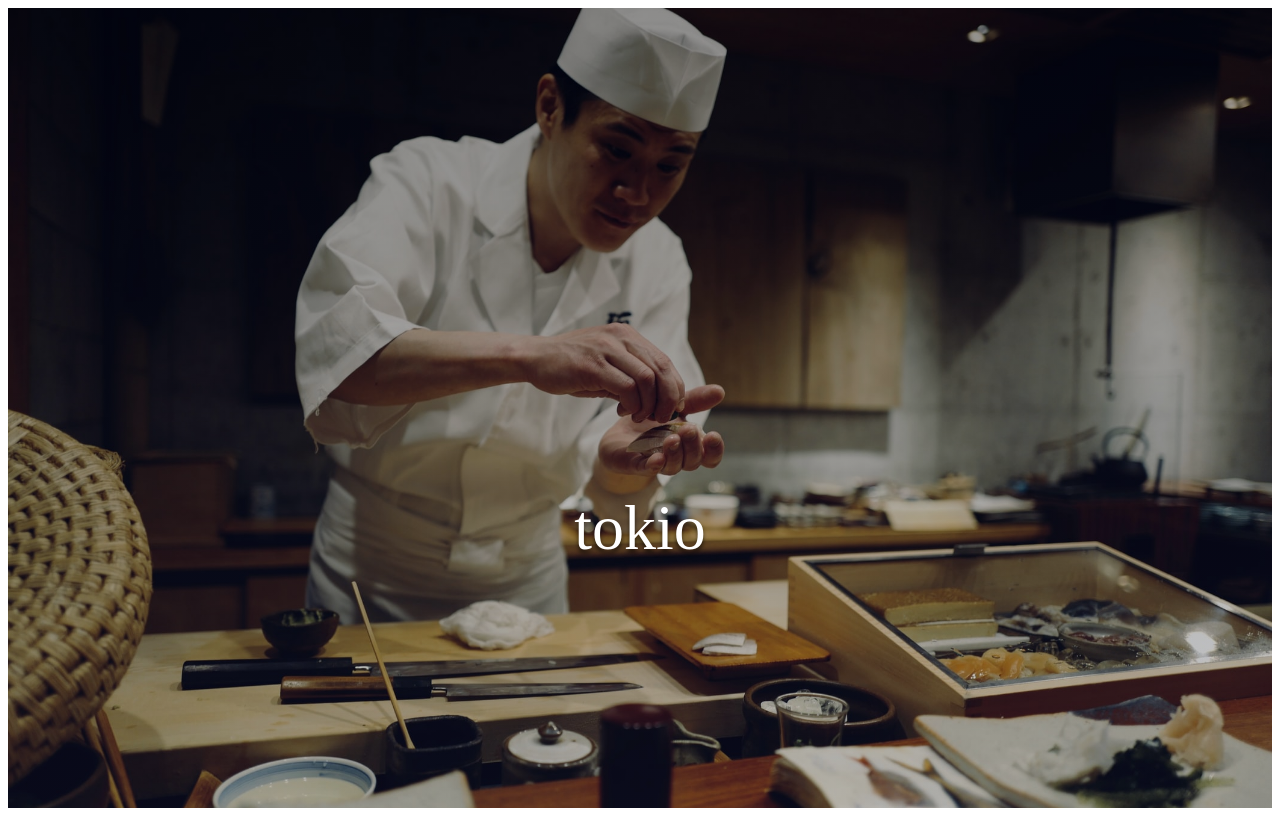
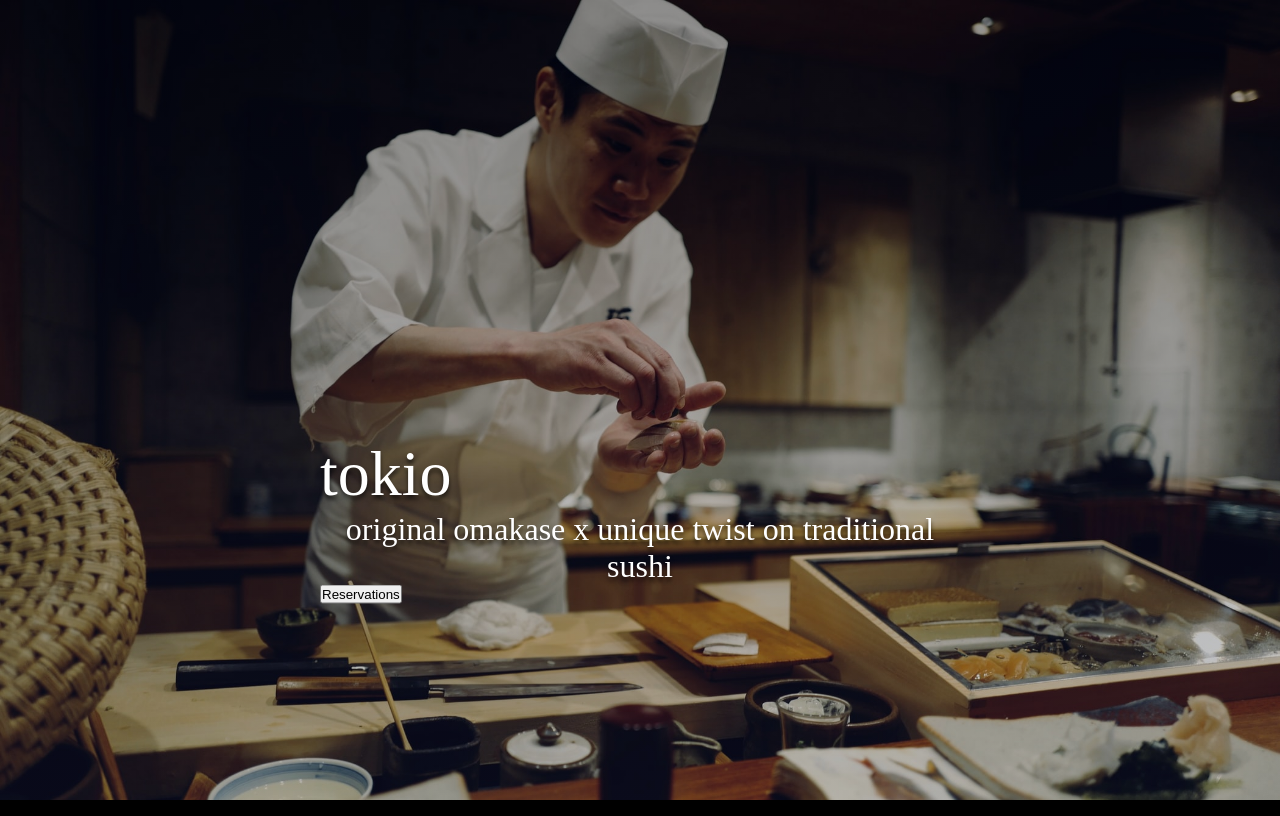
Before and after one commit to brandanpdx/tokio-sushi, a website: page index.html in a window 1280 px wide. Drawn offline with Linux system fonts and the light colour scheme; a web font is replaced by a local one.

Commit message:
add header elements

```diff
--- a/index.html
+++ b/index.html
@@ -1,5 +1,6 @@
 <!DOCTYPE html>
 <html lang="en">
+
 <head>
   <meta charset="UTF-8">
   <meta name="viewport" content="width=device-width, initial-scale=1.0">
@@ -7,17 +8,22 @@
   <link rel="stylesheet" href="css/main.css">
   <title>Tokio Sushi</title>
 </head>
+
 <body>
 
   <!-- Start Header -->
   <header class="header">
     <div class="brand">
-      <h1 class="main-name">tokio</h1>
-      <p class="sub-name"></p>
+      <div>
+        <h1 class="main-name">tokio</h1>
+        <p class="sub-name">original omakase x unique twist on traditional sushi</p>
+        <button type="button" class="main-btn">Reservations</button>
+      </div>
     </div>
   </header>
 
 
 
 </body>
+
 </html>
--- a/scss/_base.scss
+++ b/scss/_base.scss
@@ -1,3 +1,13 @@
+* {
+    margin: 0;
+    padding: 0;
+}
+
+body {
+    background-color: black;
+}
+
+
 $font-logo: 'Petrona', serif;
 
 @mixin centering($topValue) {
--- a/scss/_components.scss
+++ b/scss/_components.scss
@@ -5,3 +5,11 @@
   text-shadow: 0px 4px 4px rgba(0, 0, 0, 0.6);
   font-weight: 100;
 }
+
+.sub-name {
+  font-family: $font-logo;
+  font-size: 2em;
+  color: white;
+  text-align: center;
+  text-shadow: 0px 4px 4px rgba(0, 0, 0, 0.6);
+}
--- a/scss/_layout.scss
+++ b/scss/_layout.scss
@@ -1,4 +1,3 @@
-
 .header {
   height: 100vh;
   width: 100%;
```
Also changed, not shown: css/main.css.
